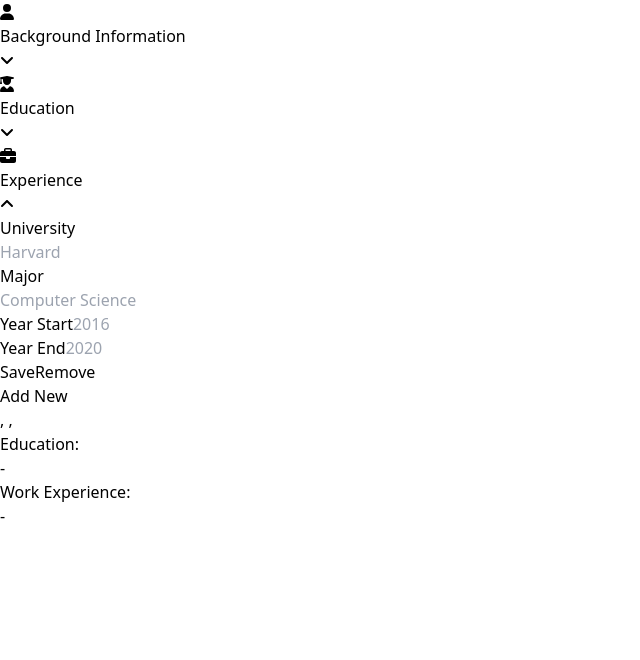
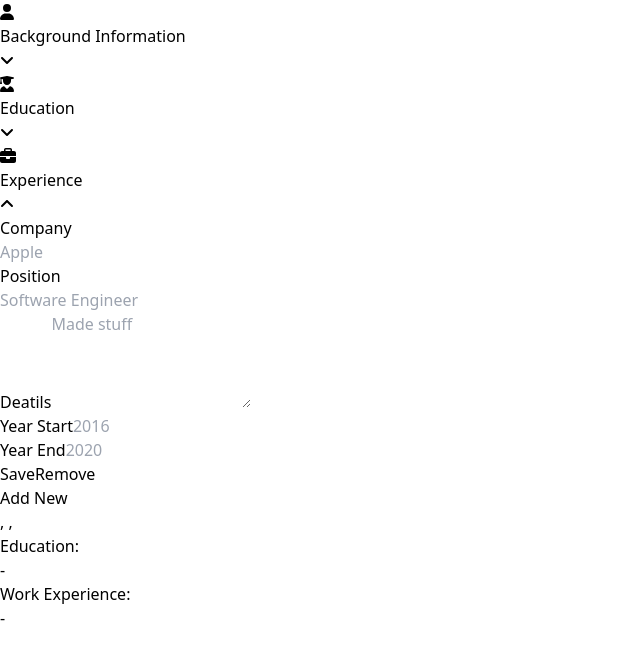
Before and after one commit to shannoj/resume-app, a React (Vite) app in the folder resume-app/: page / in a window 1280 px wide. Both pictures are taken after a click on the icon 7 px from the left and 204 px from the top of the page. Shown: the top 660 px of the page, without its empty margins (0-640 px from the left). Built offline with nearby package versions, Linux system fonts and the light colour scheme.

Commit message:
updated the work info component so that each form works independently of eachother

```diff
--- a/resume-app/src/App.tsx
+++ b/resume-app/src/App.tsx
@@ -122,6 +122,13 @@ export default function App() {
     setData({
       ...data,
       education: data.education.filter((ed) => ed.id !== id),
+    });
+  };
+
+  const removeWork = (id: string) => {
+    setData({
+      ...data,
+      work: data.work.filter((wr) => wr.id !== id),
     });
   };
 
@@ -316,39 +323,26 @@ export default function App() {
           <Dropdown
             title="Experience"
             Id="work-form"
-            children2={
-              /*
+            children2={data.work.map((wr, index) => (
               <Work
-                data={data}
+                key={index}
                 onFormSubmit={handleFormSubmit}
                 handleWork={handleWork}
-                editMode={editMode}
-                formSubmitted={checkSubmitted("work-form-" + wrCount)}
+                editMode={checkInEdit(wr.id)}
+                formSubmitted={checkSubmitted(wr.id)}
                 handleEditClick={handleEditClick}
                 handleSaveChangesClick={handleSaveChangesClick}
+                addSubmited={handleSubmit}
+                removeClick={removeWork}
                 height={4 / 5}
+                position={wr.position}
+                company={wr.company}
+                details={wr.details}
+                yearend={wr.yearend}
+                yearstart={wr.yearstart}
+                id={wr.id}
               ></Work>
-              */
-              data.education.map((ed, index) => (
-                <EducationInfo
-                  key={index}
-                  onFormSubmit={handleFormSubmit}
-                  handleEducation={handleEducation}
-                  editMode={checkInEdit(ed.id)}
-                  formSubmitted={checkSubmitted(ed.id)}
-                  handleEditClick={handleEditClick}
-                  handleSaveChangesClick={handleSaveChangesClick}
-                  height={4 / 5}
-                  removeClick={removeEducation}
-                  addSubmited={handleSubmit}
-                  school={ed.school}
-                  major={ed.major}
-                  yearstart={ed.yearstarted}
-                  yearend={ed.yearended}
-                  id={ed.id}
-                ></EducationInfo>
-              ))
-            }
+            ))}
             children3={<AddButton addButtonClick={addWork}></AddButton>}
             height={4 / 5}
             ToggleDropdown={ToggleDropdown}
--- a/resume-app/src/components/WorkInfo.tsx
+++ b/resume-app/src/components/WorkInfo.tsx
@@ -1,5 +1,4 @@
 import { ChangeEvent, FormEvent } from "react";
-import { MyData } from "../App";
 
 interface WorkProps {
   onFormSubmit: (e: FormEvent<HTMLFormElement>) => void;
@@ -7,12 +6,19 @@ interface WorkProps {
     e: ChangeEvent<HTMLInputElement | HTMLSelectElement | HTMLTextAreaElement>,
     id: string
   ) => void;
-  handleEditClick: (e: React.MouseEvent<HTMLButtonElement>) => void;
-  handleSaveChangesClick: () => void;
+  handleEditClick: (id: string) => void;
+  handleSaveChangesClick: (id: string) => void;
+  removeClick: (id: string) => void;
+  addSubmited: (id: string) => void;
   editMode: boolean;
   formSubmitted: boolean;
   height: number;
-  data: MyData;
+  company: string;
+  position: string;
+  yearstart: string;
+  yearend: string;
+  details: string;
+  id: string;
 }
 
 export interface WorkFormData {
@@ -28,21 +34,26 @@ function Work({
   handleWork,
   handleEditClick,
   handleSaveChangesClick,
+  removeClick,
+  addSubmited,
   editMode,
   formSubmitted,
   height,
-  data,
+  company,
+  position,
+  yearstart,
+  yearend,
+  details,
+  id,
 }: WorkProps) {
   return (
     <>
-      {data.work.map((wr, index) => (
       <div
         className={`flex flex-row justify-center min-h-${height} max-h-${height} align-center w-4/5 bg-gradient-to-r from-gray-100 to-gray-300 rounded-md mt-1 mb-2 shadow-sm hover:shadow-lg`}
       >
         <form
           className="flex w-full max-w-sm flex-col align-center justify-start"
           onSubmit={onFormSubmit}
-            id={`work-form-${index}`}
         >
           <div className="md:flex md:items-center mb-6">
             <div className="md:w-1/3 mt-2 ml-2">
@@ -60,11 +71,11 @@ function Work({
                     className="work bg-gray-200 appearance-none border-2 border-gray-200 rounded w-full py-2 px-4 text-gray-700 leading-tight focus:outline-none focus:bg-white focus:border-purple-500"
                     id="company"
                     type="text"
-                      value={wr.company}
-                      onChange={(e) => handleWork(e, wr.id)}
+                    value={company}
+                    onChange={(e) => handleWork(e, id)}
                   ></input>
                 ) : (
-                    <span>{wr.company}</span>
+                  <span>{company}</span>
                 )
               ) : (
                 <input
@@ -72,7 +83,7 @@ function Work({
                   id="company"
                   type="text"
                   placeholder="Apple"
-                    onChange={(e) => handleWork(e, wr.id)}
+                  onChange={(e) => handleWork(e, id)}
                 ></input>
               )}
             </div>
@@ -93,11 +104,11 @@ function Work({
                     className="work bg-gray-200 appearance-none border-2 border-gray-200 rounded w-full py-2 px-4 text-gray-700 leading-tight focus:outline-none focus:bg-white focus:border-purple-500"
                     id="position"
                     type="text"
-                      value={wr.position}
-                      onChange={(e) => handleWork(e, wr.id)}
+                    value={position}
+                    onChange={(e) => handleWork(e, id)}
                   ></input>
                 ) : (
-                    <span>{wr.position}</span>
+                  <span>{position}</span>
                 )
               ) : (
                 <input
@@ -105,7 +116,7 @@ function Work({
                   id="position"
                   type="text"
                   placeholder="Software Engineer"
-                    onChange={(e) => handleWork(e, wr.id)}
+                  onChange={(e) => handleWork(e, id)}
                 ></input>
               )}
             </div>
@@ -123,11 +134,11 @@ function Work({
                   className="work flex flex-col justify-start bg-gray-200 appearance-none mr-2 border-2 border-gray-200 rounded w-full h-2/3 px-2 py-2 text-gray-700 leading-tight focus:outline-none focus:bg-white focus:border-purple-500"
                   id="details"
                   rows={4}
-                    value={wr.details}
-                    onChange={(e) => handleWork(e, wr.id)}
+                  value={details}
+                  onChange={(e) => handleWork(e, id)}
                 ></textarea>
               ) : (
-                  <span>{wr.details}</span>
+                <span>{details}</span>
               )
             ) : (
               <textarea
@@ -135,7 +146,7 @@ function Work({
                 id="details"
                 rows={4}
                 placeholder="Made stuff"
-                  onChange={(e) => handleWork(e, wr.id)}
+                onChange={(e) => handleWork(e, id)}
               ></textarea>
             )}
           </div>
@@ -153,11 +164,11 @@ function Work({
                     className="work bg-gray-200 appearance-none border-2 border-gray-200 rounded w-full py-2 px-4 text-gray-700 leading-tight focus:outline-none focus:bg-white focus:border-purple-500"
                     id="yearstart"
                     type="text"
-                      value={wr.yearstart}
-                      onChange={(e) => handleWork(e, wr.id)}
+                    value={yearstart}
+                    onChange={(e) => handleWork(e, id)}
                   ></input>
                 ) : (
-                    <span>{wr.yearstart}</span>
+                  <span>{yearstart}</span>
                 )
               ) : (
                 <input
@@ -165,7 +176,7 @@ function Work({
                   id="yearstart"
                   type="text"
                   placeholder="2016"
-                    onChange={(e) => handleWork(e, wr.id)}
+                  onChange={(e) => handleWork(e, id)}
                 ></input>
               )}
             </div>
@@ -182,11 +193,11 @@ function Work({
                     className="work bg-gray-200 appearance-none border-2 border-gray-200 rounded w-full py-2 px-4 text-gray-700 leading-tight focus:outline-none focus:bg-white focus:border-purple-500"
                     id="yearend"
                     type="text"
-                      value={wr.yearend}
-                      onChange={(e) => handleWork(e, wr.id)}
+                    value={yearend}
+                    onChange={(e) => handleWork(e, id)}
                   ></input>
                 ) : (
-                    <span>{wr.yearend}</span>
+                  <span>{yearend}</span>
                 )
               ) : (
                 <input
@@ -194,7 +205,7 @@ function Work({
                   id="yearend"
                   type="text"
                   placeholder="2020"
-                    onChange={(e) => handleWork(e, wr.id)}
+                  onChange={(e) => handleWork(e, id)}
                 ></input>
               )}
             </div>
@@ -203,35 +214,53 @@ function Work({
             <div className="md:w-full flex justify-center align-center">
               {formSubmitted ? (
                 editMode ? (
+                  <>
                     <button
                       className="shadow bg-purple-500 hover:bg-purple-400 focus:shadow-outline focus:outline-none text-white font-bold py-2 px-4 rounded"
                       type="submit"
-                      onClick={handleSaveChangesClick}
+                      onClick={() => handleSaveChangesClick(id)}
                     >
                       Save Changes
                     </button>
+                    <button
+                      className="shadow bg-purple-500 hover:bg-purple-400 focus:shadow-outline focus:outline-none text-white font-bold py-2 px-4 ml-2 rounded"
+                      type="button"
+                      onClick={() => removeClick(id)}
+                    >
+                      Remove
+                    </button>
+                  </>
                 ) : (
                   <button
                     className="shadow bg-purple-500 hover:bg-purple-400 focus:shadow-outline focus:outline-none text-white font-bold py-2 px-4 rounded"
                     type="button"
-                      onClick={handleEditClick}
+                    onClick={() => handleEditClick(id)}
                   >
                     Edit
                   </button>
                 )
               ) : (
+                <>
                   <button
                     className="shadow bg-purple-500 hover:bg-purple-400 focus:shadow-outline focus:outline-none text-white font-bold py-2 px-4 rounded"
                     type="submit"
+                    onClick={() => addSubmited(id)}
                   >
                     Save
                   </button>
+                  <button
+                    className="shadow bg-purple-500 hover:bg-purple-400 focus:shadow-outline focus:outline-none text-white font-bold py-2 px-4 ml-2 rounded"
+                    type="button"
+                    onClick={() => removeClick(id)}
+                  >
+                    Remove
+                  </button>
+                </>
               )}
             </div>
           </div>
         </form>
       </div>
-      ))}
     </>
   );
 }
```
Lines whose indentation alone changed are shown as unchanged.
